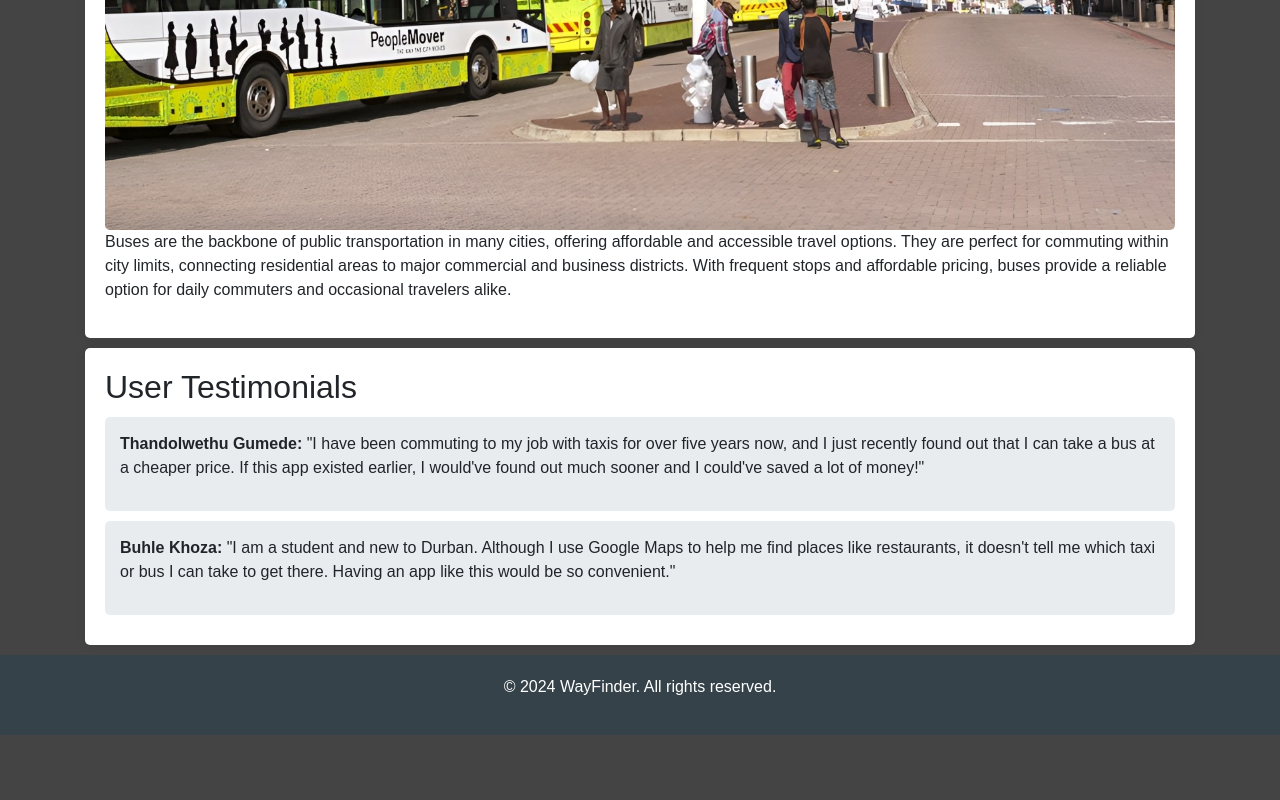
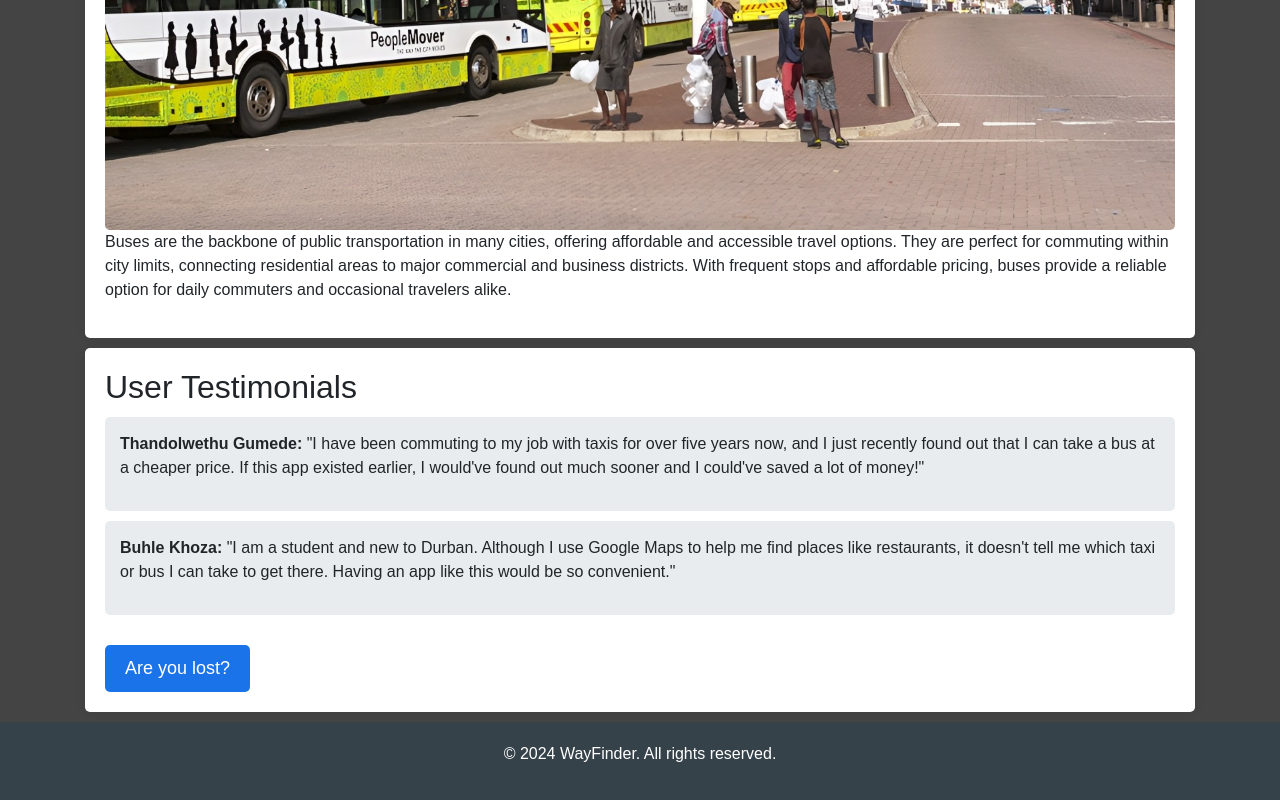
Before and after one commit to vertuaq/vertuaq.github.io, a plain HTML site: page Aside2test.html in a window 1280 px wide. Shown: the part 3914-4714 px from the top of the page. Before the commit the page ends 4649 px from the top, so only its background shows below. Drawn offline with nearby package versions, Linux system fonts and the light colour scheme.

Commit message:
Update Aside2test.html
Added an "Are you lost" button that will redirect a person to Google maps so they can find where they need to go

```diff
--- a/Aside2test.html
+++ b/Aside2test.html
@@ -53,6 +53,25 @@
             border-radius: 5px;
             margin: 10px 0;
         }
+        /* Button Styling */
+        .btn-lost {
+            background-color: #1a73e8;
+            color: #fff;
+            padding: 10px 20px;
+            font-size: 18px;
+            border: none;
+            border-radius: 5px;
+            cursor: pointer;
+            margin-top: 20px;
+            display: inline-block;
+            transition: background-color 0.3s ease;
+            text-decoration: none;
+        }
+
+        /* Button Hover Animation */
+        .btn-lost:hover {
+            background-color: #87CEFA;
+        }
     </style>
 </head>
 <body>
@@ -71,7 +90,7 @@
 <div class="container">
     <section id="public-transport">
         <h2>Public Transport</h2>
-        <img src="publictrans1.jpg">
+        <img src="publictrans1.jpg" alt="Public Transport">
         <p>Public transport is a cost-effective and environmentally friendly way to commute. Using services like taxis, trains, or buses can help reduce traffic congestion, cut down on travel expenses, and make navigating the city easier for both locals and visitors.</p>
     </section>
 
@@ -101,6 +120,9 @@
         <div class="testimonial">
             <p><strong>Buhle Khoza:</strong> "I am a student and new to Durban. Although I use Google Maps to help me find places like restaurants, it doesn't tell me which taxi or bus I can take to get there. Having an app like this would be so convenient."</p>
         </div>
+
+        <!-- "Are you lost?" Button -->
+        <a href="https://maps.google.com" class="btn-lost" target="_blank">Are you lost?</a>
     </section>
 </div>
 
```
